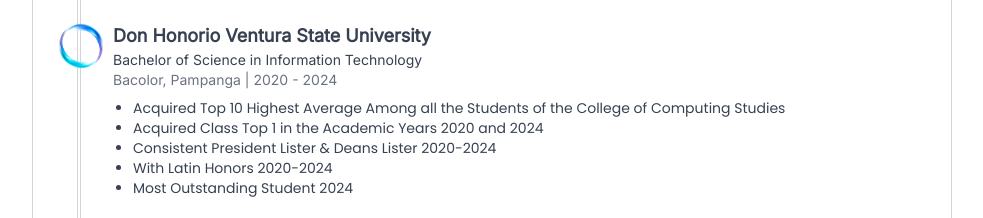
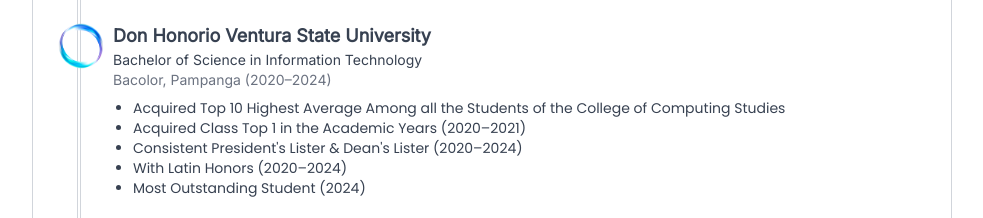
Before and after one commit to VinceRamirez1998/VinceRamirez, a Next.js app: page / in a window 1280 px wide. Both pictures are taken after a click on the button "Education". Shown: the part 582-800 px from the top of the page, without its empty margins (148-1131 px from the left). Built offline with nearby package versions, Linux system fonts and the light colour scheme; a web font is replaced by a local one.

Commit message:
Education Tablist

```diff
--- a/components/tablist.tsx
+++ b/components/tablist.tsx
@@ -117,17 +117,16 @@
                 <div className="flex-1 ml-16">
                   <h3 className="text-lg font-medium font-semibold">Don Honorio Ventura State University</h3>
                   <p className="text-sm">Bachelor of Science in Information Technology</p>
-                  <p className="text-gray-500 text-sm">Bacolor, Pampanga | 2020 - 2024</p>
+                  <p className="text-gray-500 text-sm">Bacolor, Pampanga (2020&ndash;2024)</p>
                   <ul className="list-disc pl-5 mt-2 font-sans text-sm">
-                    <li>Acquired Top 10 Highest Average Among all the Students of the College of Computing
-                    Studies</li>
-                    <li>Acquired Class Top 1 in the Academic Years 2020 and 2024</li>
-                    <li>Consistent President Lister & Deans Lister 2020-2024</li>
-                    <li>With Latin Honors 2020-2024</li>
-                    <li>Most Outstanding Student 2024</li>
+                    <li>Acquired Top 10 Highest Average Among all the Students of the College of Computing Studies</li>
+                    <li>Acquired Class Top 1 in the Academic Years (2020&ndash;2021)</li> {/* Corrected dash */}
+                    <li>Consistent President&apos;s Lister &amp; Dean&apos;s Lister (2020&ndash;2024)</li> {/* Fixed apostrophes */}
+                    <li>With Latin Honors (2020&ndash;2024)</li>
+                    <li>Most Outstanding Student (2024)</li>
                   </ul>
+                 </div>
                 </div>
-              </div>
 
               {/* Experience 2 */}
               <div className="relative flex items-start space-x-4">
```
